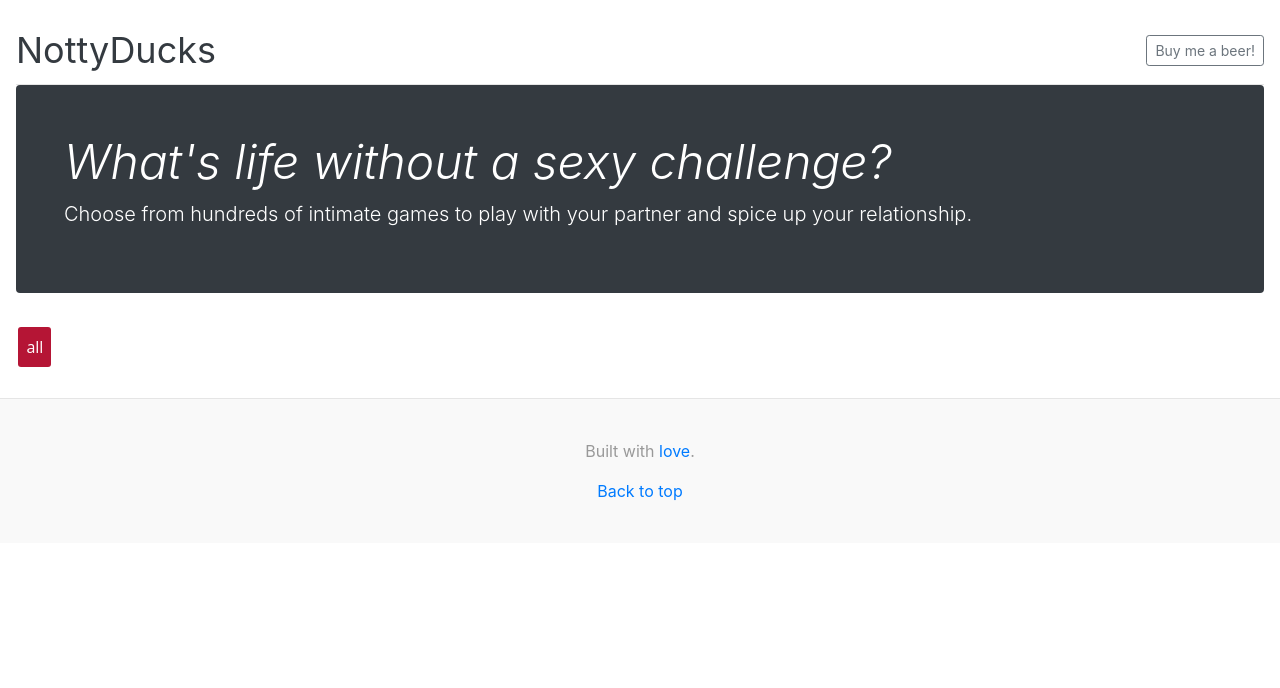
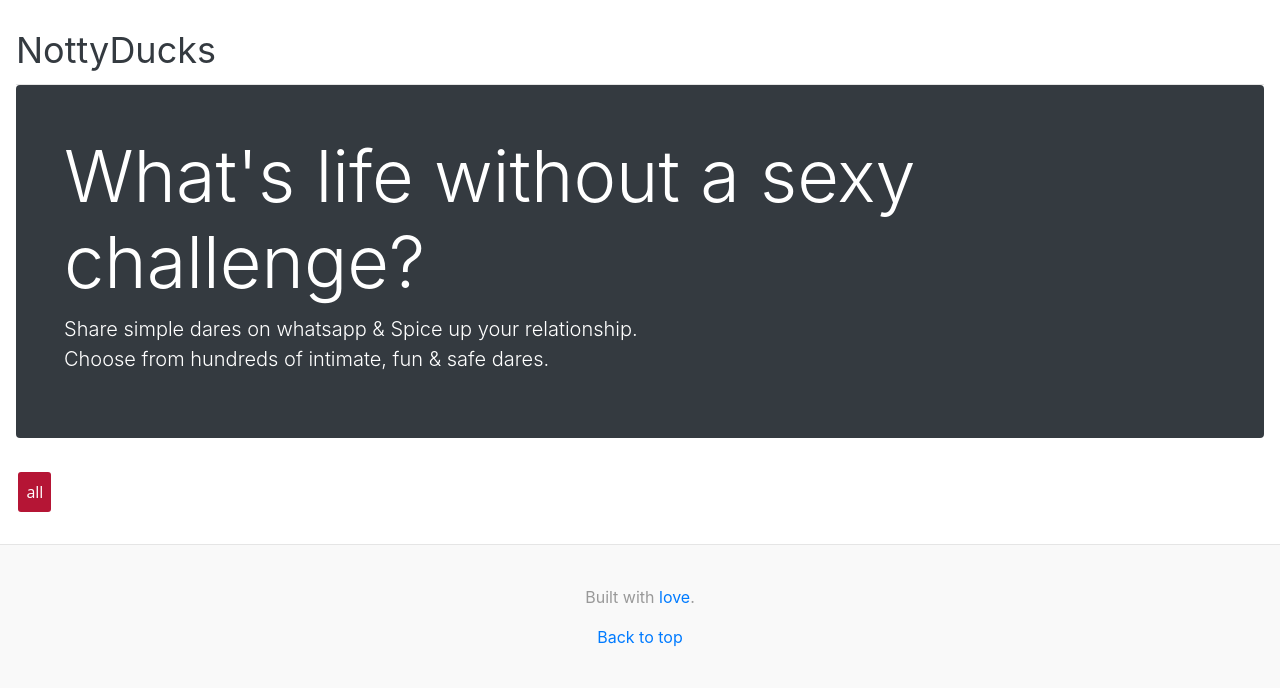
Before and after one commit to bob0bot/fantas, a Flask app: page / in a window 1280 px wide. Shown: the top 688 px of the page. Run offline with Flask 2, Linux system fonts and the light colour scheme; data that the repository does not hold is empty; some libraries are stand-ins or nearby versions.

Commit message:
UX and home page changes

```diff
--- a/templates/index.html
+++ b/templates/index.html
@@ -34,16 +34,18 @@
           </div>
           <div class="col-4 d-flex justify-content-end align-items-center">
 
-            <a class="btn btn-sm btn-outline-secondary" href="#">Buy me a beer!</a>
+            <!-- <a class="btn btn-sm btn-outline-secondary" href="#">Buy me a beer!</a> -->
           </div>
         </div>
       </header>
 
 
       <div class="jumbotron p-3 p-md-5 text-white rounded bg-dark">
-        <div class="col-md-10 px-0">
-          <h1 class="display-4 font-italic">What's life without a sexy challenge?</h1>
-           <p class="lead">Choose from hundreds of intimate games to play with your partner and spice up your relationship.</p>
+        <div class="col-md-11 px-0">
+          <h1 class="display-3">What's life without a sexy challenge?</h1>
+           <!-- <p class="lead display-4">Don't miss the simple joys of life.</p> -->
+           <p class="lead"> Share simple dares on whatsapp & Spice up your relationship. <br/>
+           Choose from hundreds of intimate, fun & safe dares.</p>
         </div>
       </div>
 
```
